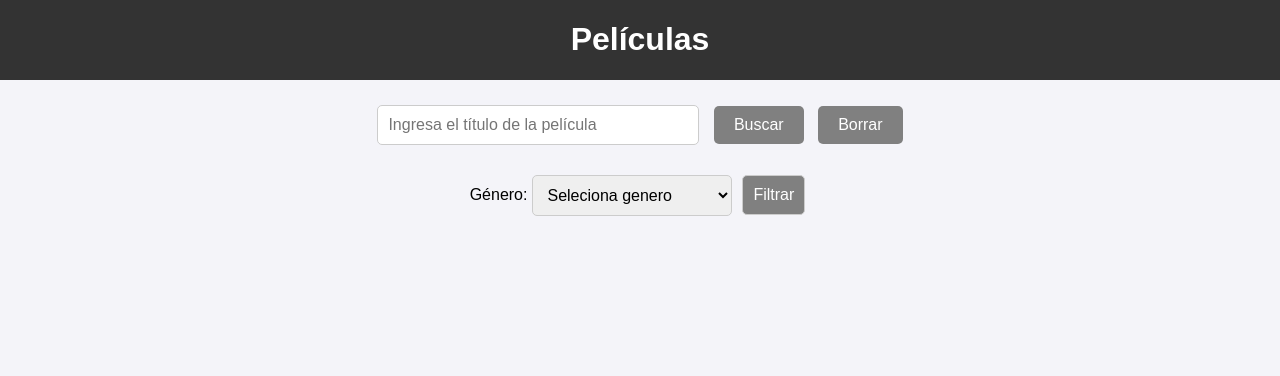
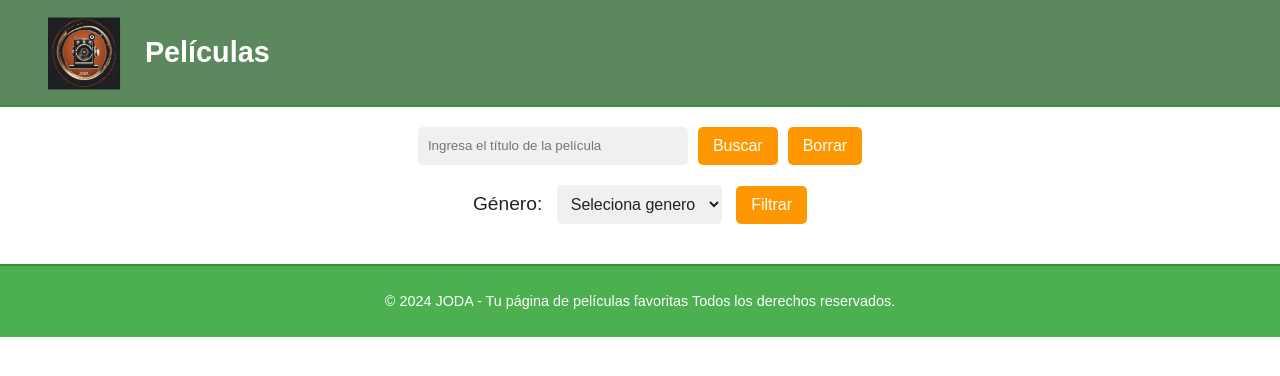
Before and after one commit to jieli2425/Proyecto_OMDBAPI, a plain HTML site: page index.html in a window 1280 px wide. Drawn offline with Linux system fonts and the light colour scheme.

Commit message:
Update code

```diff
--- a/css/sytle.css
+++ b/css/sytle.css
@@ -1,79 +1,125 @@
+/* Estilo general */
 body {
-    font-family: Arial, sans-serif;
-    background-color: #f4f4f9;
+    font-family: 'Arial', sans-serif;
     margin: 0;
     padding: 0;
-    display: flex;
-    flex-direction: column;
-    align-items: center;
-    min-height: 100vh;
+    background-color: #ffffff;
+    color: #222222;
+    line-height: 1.6;
 }
 
+/* Header */
 header {
-    padding-left: 45%;
-    padding-right: 45%;
-    background-color: #333;
-    color: #fff;
-    text-align: center;
-    margin-bottom: 20px;
+    position: relative;
+    display: flex;
+    align-items: center;
+    background-color: #5b885d;
+    padding: 10px 20px;
+    border-bottom: 2px solid #388E3C;
 }
 
-.nav input {
+header img {
+    position: absolute;
+    left: 20px;
+    margin-top: 15px;
+    width: 10%;
+    height: auto;
+}
+
+header h1 {
+    font-size: 1.8em;
+    color: #ffffff;
+    margin-left: 100%;
+    text-align: center;
     flex: 1;
+}
+
+/* Barra de navegación */
+.nav {
+    display: flex;
+    justify-content: center;
+    gap: 10px;
+    margin: 20px 0;
+}
+
+.nav input[type="text"] {
     padding: 10px;
-    font-size: 16px;
-    border: 1px solid #ccc;
+    width: 250px;
+    border: none;
     border-radius: 5px;
+    outline: none;
+    background-color: #f0f0f0;
+    color: #222222;
 }
 
 .nav button {
-    padding: 10px 20px;
-    font-size: 16px;
-    background-color: gray;
-    color: white;
+    padding: 10px 15px;
     border: none;
     border-radius: 5px;
+    background-color: #FF9800;
+    color: #ffffff;
     cursor: pointer;
+    font-size: 1em;
     transition: background-color 0.3s ease;
 }
 
 .nav button:hover {
-    background-color: gainsboro;
+    background-color: #F57C00;
 }
 
-
-/* Caja de Contenido */
+/* Filtros */
 #filtros {
-    display: flex;
-    align-items: center;
-    justify-content: center;
+    text-align: center;
     margin: 20px 0;
 }
 
-#generoFilter {
-    width: 200px;
+#filtros label {
+    font-size: 1.2em;
+    margin-right: 10px;
 }
 
-input, select, button {
+#filtros select {
     padding: 10px;
-    margin: 5px;
-    font-size: 16px;
+    border: none;
     border-radius: 5px;
-    border: 1px solid #ccc;
+    background-color: #f0f0f0;
+    color: #222222;
+    font-size: 1em;
+    outline: none;
 }
 
-.filtrar {
-    background-color: gray;
-    color: white;
+#filtros button {
+    margin-left: 10px;
+    padding: 10px 15px;
+    border: none;
+    border-radius: 5px;
+    background-color: #FF9800;
+    color: #ffffff;
     cursor: pointer;
+    font-size: 1em;
+    transition: background-color 0.3s ease;
 }
 
-.filtrar:hover {
-    background-color: gainsboro;
+#filtros button:hover {
+    background-color: #F57C00;
 }
 
-select {
-    width: 200px;
+/* Botón Cargar Más */
+#botoncargar {
+    display: block;
+    margin: 20px auto;
+    padding: 10px 20px;
+    border: none;
+    border-radius: 5px;
+    background-color: #FF9800;
+    color: #ffffff;
+    cursor: pointer;
+    font-size: 1em;
+    transition: background-color 0.3s ease;
+}
+
+#botoncargar:hover {
+    background-color: #F57C00;
 }
 
 /* Contenedor de Películas */
@@ -83,6 +129,7 @@ select {
     justify-content: center;
     gap: 20px;
     margin-top: 20px;
+    margin-bottom: 20px;
 }
 
 .movieCard {
@@ -141,10 +188,16 @@ select {
     margin: 5px 0;
 }
 
-/* button:focus {
-    outline: none;
-} */
-
 input {
     width: 300px;
 }
+
+footer {
+    background-color: #4CAF50;
+    color: #ffffff;
+    text-align: center;
+    padding: 10px 20px;
+    margin-top: auto;
+    border-top: 2px solid #388E3C;
+    font-size: 0.9em;
+}
--- a/index.html
+++ b/index.html
@@ -8,7 +8,10 @@
 </head>
 <body>
     <header>
-        <h1>Películas</h1>
+        <img src="./images/logo.png" alt="">
+        <div>
+            <h1>Películas</h1>
+        </div>
     </header>
     <div class="nav">
         <input type="text" id="movieTitle" placeholder="Ingresa el título de la película">
@@ -38,6 +41,10 @@
 
     <div id="moviesContainer"></div>
 
-    <script src="XHRprueba.js"></script>
+    <script src="XHR.js"></script>
+
+    <footer>
+        <p>&copy; 2024 JODA - Tu página de películas favoritas Todos los derechos reservados.</p>
+    </footer>
 </body>
 </html>
```
Also changed, not shown: XHR.js (renamed from XHRprueba.js), images/logo.png (added).
